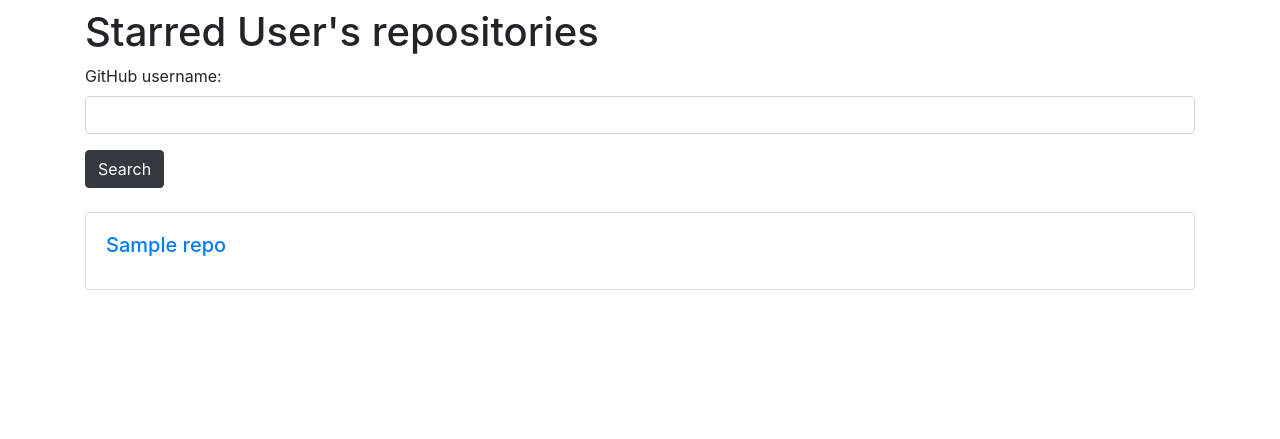
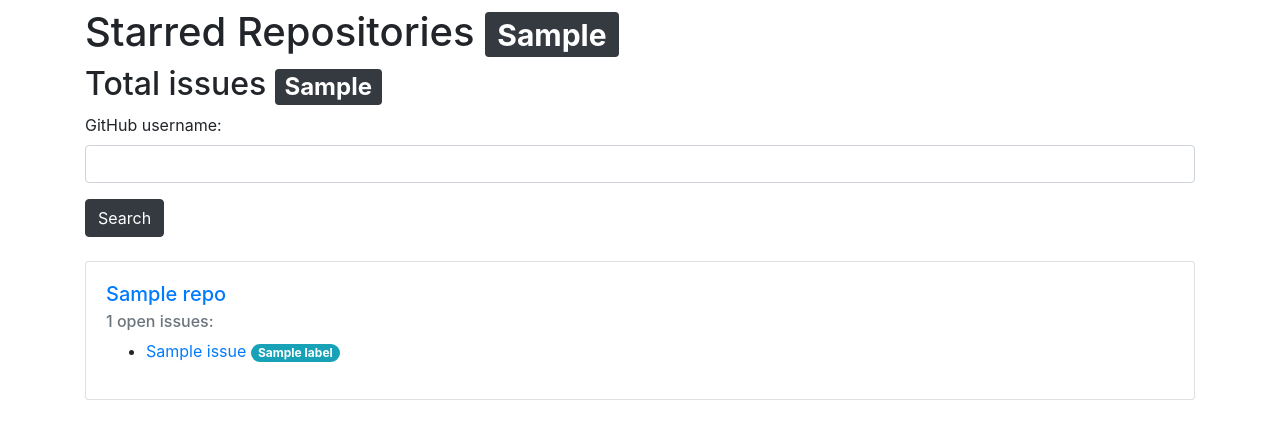
Before and after one commit to Vendetta-source/starred_github_repositories, a Django app: template site_gh/templates/user_repos.html in a window 1280 px wide. Shown: the part 68-507 px from the top of the page. Run offline with Django 4.2, Linux system fonts and the light colour scheme; the template is opened without the code that fills it: most values are stand-ins (such as "Sample title", 1, 10 or a date in 2020); parts of the project's set-up code (start-up, migrations or seed data) failed here and were passed over.

Commit message:
Add some functions

```diff
--- a/site_gh/templates/user_repos.html
+++ b/site_gh/templates/user_repos.html
@@ -1,7 +1,8 @@
 {% extends 'base.html' %}
 {% block content %}
 <div class="container">
-  <h1>Starred User's repositories</h1>
+  <h1>Starred Repositories <span class="badge badge-dark">{{len_repos}}</span></h1>
+  <h2>Total issues <span class="badge badge-dark">{{len_issues}}</span></h2>
   <form method="GET">
     <div class="form-group">
       <label for="username">GitHub username:</label>
@@ -15,6 +16,21 @@
   <div class="card">
     <div class="card-body">
       <h5 class="card-title"><a href="{{ repo.url }}">{{ repo.name }}</a></h5>
+      {% if repo.issues %}
+      <h6 class="card-subtitle mb-2 text-muted">{{ repo.issues|length }} open issues:</h6>
+      <ul>
+        {% for issue in repo.issues %}
+        {% if issue != None %}
+        <li>
+          <a href="{{ issue.url }}">{{ issue.title }}</a>
+          {% for label in issue.labels %}
+          <span class="badge badge-pill badge-info">{{label}}</span>
+          {% endfor %}
+        </li>
+        {% endif %}
+        {% endfor %}
+      </ul>
+      {% endif %}
     </div>
   </div>
   <br>
```
Also changed, not shown: site_gh/service.py (+4 -6 lines), site_gh/templates/home.html (+5 -3 lines), site_gh/views.py (+9 -3 lines).
